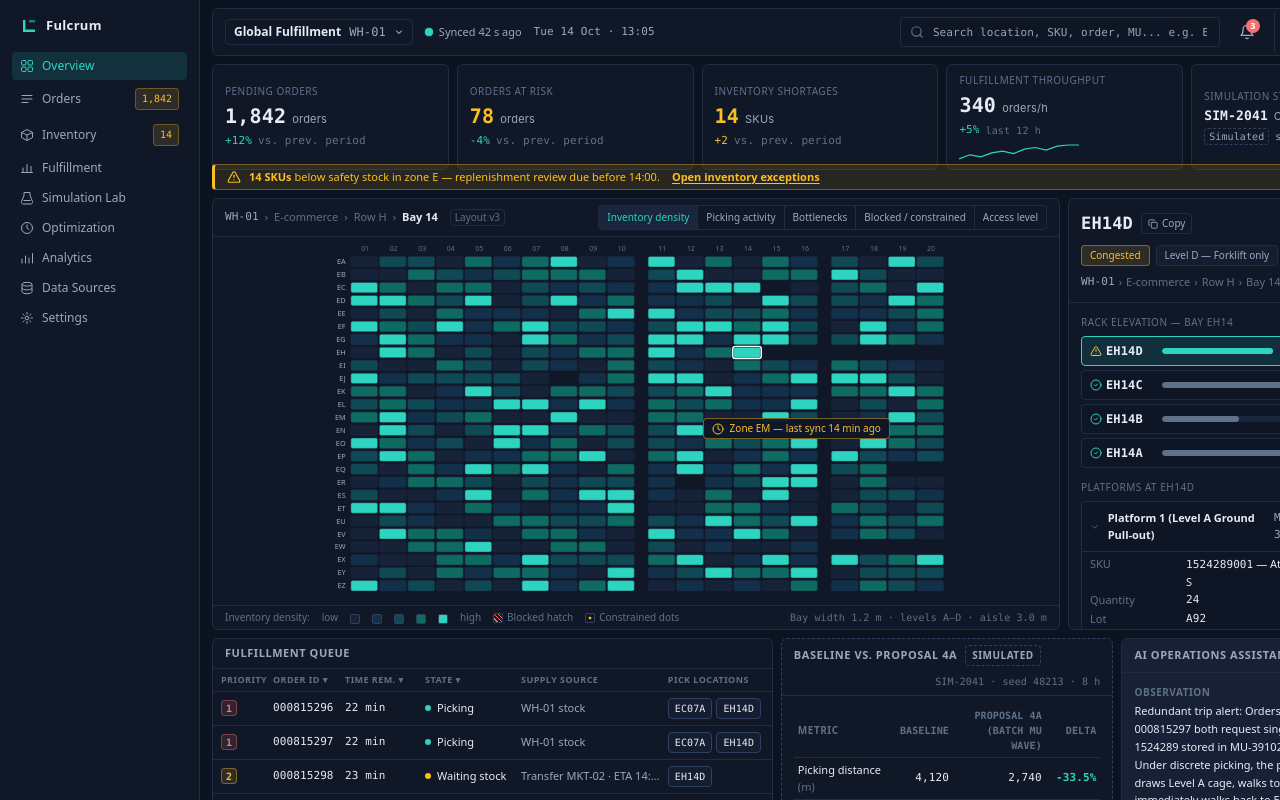
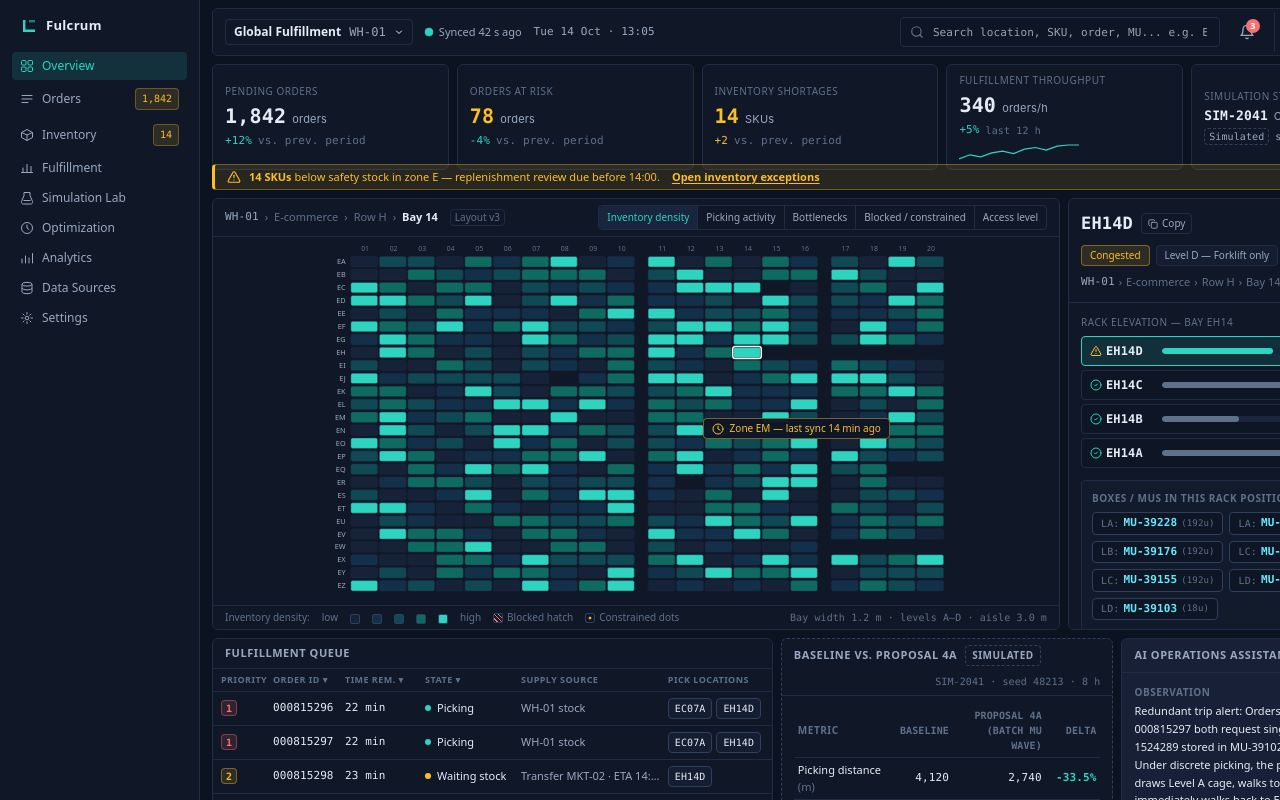
Before and after one commit to D4RKL0RD-J0571N/Fulcrum, a Next.js app in the folder apps/web/: page / in a window 1280 px wide. Shown: the top 800 px of the page. Built offline with nearby package versions, Linux system fonts and the light colour scheme.

Commit message:
feat(ui): add rack-position MU overview card, bay hover inspector, and global MU ID search

```diff
--- a/apps/web/src/app/page.tsx
+++ b/apps/web/src/app/page.tsx
@@ -155,6 +155,27 @@ function bayOf(code: string) {
   return p ? bayCode(p.row, p.bay) : null;
 }
 
+/* Get all MUs stored across the levels of a rack bay */
+function getMusInBay(bc: string) {
+  const p = parseLoc(bc + 'A');
+  if (!p) return [];
+  const mus: { mu: string; level: string; sku: string; skuName: string; units: number }[] = [];
+  CONFIG.levels.forEach(lvl => {
+    const code = locCode(p.row, p.bay, lvl.id);
+    const plats = platformsOf(code);
+    plats.forEach((pl: any) => {
+      mus.push({
+        mu: pl.mu,
+        level: lvl.id,
+        sku: pl.sku,
+        skuName: pl.skuName,
+        units: pl.qty
+      });
+    });
+  });
+  return mus;
+}
+
 function locFacts(code: string) {
   const p = parseLoc(code);
   if (!p) return { occ: 50, platforms: 2, access: 'manual' as const, levelDef: CONFIG.levels[0] };
@@ -221,6 +242,7 @@ export default function OperationalOverviewPage() {
   const [searchVal, setSearchVal] = useState<string>("");
   const [searchErr, setSearchErr] = useState<string | null>(null);
   const [highlightedOrder, setHighlightedOrder] = useState<string | null>(null);
+  const [hoveredBay, setHoveredBay] = useState<string | null>(null);
   const [simRun, setSimRun] = useState<number>(0);
   const [simBusy, setSimBusy] = useState<boolean>(false);
   const [modalOpen, setModalOpen] = useState<boolean>(false);
@@ -306,12 +328,41 @@ export default function OperationalOverviewPage() {
   const handleSearch = (e: React.KeyboardEvent<HTMLInputElement>) => {
     if (e.key !== 'Enter') return;
     const q = searchVal.trim().toUpperCase();
+
+    // Check if query is an MU code (e.g. MU-39102)
+    if (q.startsWith('MU-') || q.startsWith('MU')) {
+      const muTarget = q.startsWith('MU-') ? q : `MU-${q.slice(2)}`;
+      // Search curated first
+      if (muTarget === 'MU-39102' || muTarget === 'MU-39103') {
+        setSearchErr(null);
+        selectLocation('EH14D');
+        (e.target as HTMLInputElement).blur();
+        return;
+      }
+      // Scan bays for matching generated MU
+      for (const r of CONFIG.rows) {
+        for (let b = 1; b <= r.bays; b++) {
+          const bc = bayCode(r.id, b);
+          const mus = getMusInBay(bc);
+          if (mus.some(m => m.mu === muTarget)) {
+            setSearchErr(null);
+            selectLocation(`${bc}A`);
+            (e.target as HTMLInputElement).blur();
+            return;
+          }
+        }
+      }
+      setSearchErr(`MU "${muTarget}" not found in facility.`);
+      setTimeout(() => setSearchErr(null), 3000);
+      return;
+    }
+
     if (parseLoc(q)) {
       setSearchErr(null);
       selectLocation(q);
       (e.target as HTMLInputElement).blur();
     } else {
-      setSearchErr(`No location matches "${q}" — codes look like EH14D (side, row, bay 01–20, level A–D).`);
+      setSearchErr(`No location matches "${q}" — try location codes (EH14D) or MU IDs (MU-39102).`);
       setTimeout(() => setSearchErr(null), 3000);
     }
   };
@@ -619,6 +670,8 @@ export default function OperationalOverviewPage() {
                           <g
                             key={bc}
                             onClick={() => selectLocation(bc)}
+                            onMouseEnter={() => setHoveredBay(bc)}
+                            onMouseLeave={() => setHoveredBay(null)}
                             className="cursor-pointer group"
                             role="gridcell"
                             aria-label={`Bay ${bc}`}
@@ -662,6 +715,29 @@ export default function OperationalOverviewPage() {
                   );
                 })}
               </svg>
+
+              {/* Hovered Bay MU Inspector Tooltip */}
+              {hoveredBay && (
+                <div className="absolute top-2 right-4 bg-surface-3/95 backdrop-blur border border-border-strong rounded p-2.5 shadow-xl text-xs z-30 max-w-[280px]">
+                  <div className="flex items-center justify-between pb-1 mb-1.5 border-b border-border">
+                    <span className="font-semibold text-text-1">Rack Position <span className="mono text-live">{hoveredBay}</span></span>
+                    <span className="text-[10px] text-text-3 font-mono">{getMusInBay(hoveredBay).length} MUs</span>
+                  </div>
+                  <div className="space-y-1.5 max-h-36 overflow-y-auto">
+                    {getMusInBay(hoveredBay).map((item, idx) => (
+                      <div key={idx} className="flex items-center justify-between bg-bg-1/70 px-1.5 py-1 rounded text-[11px] font-mono">
+                        <div className="flex items-center gap-1.5">
+                          <span className="text-text-3 font-normal text-[10px]">Lvl {item.level}</span>
+                          <span className="text-cyan-300 font-semibold">{item.mu}</span>
+                        </div>
+                        <span className="text-text-2 text-[10px] truncate max-w-[110px]" title={item.skuName}>
+                          {item.sku}
+                        </span>
+                      </div>
+                    ))}
+                  </div>
+                </div>
+              )}
 
               {/* Stale Badge on Zone M */}
               <div
@@ -794,8 +870,11 @@ export default function OperationalOverviewPage() {
                 {/* DRAWER BODY */}
                 <div className="flex-1 overflow-y-auto p-3 min-h-0 space-y-3">
                   <div>
-                    <div className="text-[10px] uppercase tracking-wider text-text-3 mb-1.5 font-medium">
-                      Rack elevation — bay {bayCode(parsedSelected.row, parsedSelected.bay)}
+                    <div className="text-[10px] uppercase tracking-wider text-text-3 mb-1.5 font-medium flex items-center justify-between">
+                      <span>Rack elevation — bay {bayCode(parsedSelected.row, parsedSelected.bay)}</span>
+                      <span className="mono text-[10px] text-cyan-400 font-normal">
+                        {getMusInBay(bayCode(parsedSelected.row, parsedSelected.bay)).length} MUs in rack
+                      </span>
                     </div>
 
                     <div className="flex flex-col gap-1">
@@ -832,6 +911,26 @@ export default function OperationalOverviewPage() {
                           </button>
                         );
                       })}
+                    </div>
+                  </div>
+
+                  {/* Rack Position MUs Overview Card */}
+                  <div className="p-2.5 rounded border border-border bg-surface-2/60">
+                    <div className="text-[10px] uppercase tracking-wider text-text-3 mb-1.5 font-semibold flex items-center justify-between">
+                      <span>Boxes / MUs in this rack position</span>
+                      <span className="mono text-live text-[10px]">Bay {bayCode(parsedSelected.row, parsedSelected.bay)}</span>
+                    </div>
+                    <div className="flex flex-wrap gap-1.5">
+                      {getMusInBay(bayCode(parsedSelected.row, parsedSelected.bay)).map((item, idx) => (
+                        <div
+                          key={idx}
+                          className="flex items-center gap-1 px-2 py-0.5 rounded bg-bg-1 border border-border-strong text-[11px] mono text-text-1"
+                        >
+                          <span className="text-text-3 text-[10px]">L{item.level}:</span>
+                          <span className="text-cyan-300 font-bold">{item.mu}</span>
+                          <span className="text-text-3 text-[9px]">({item.units}u)</span>
+                        </div>
+                      ))}
                     </div>
                   </div>
 
```
Also changed, not shown: 1 other file (tests, documents, lock files or other folders).
